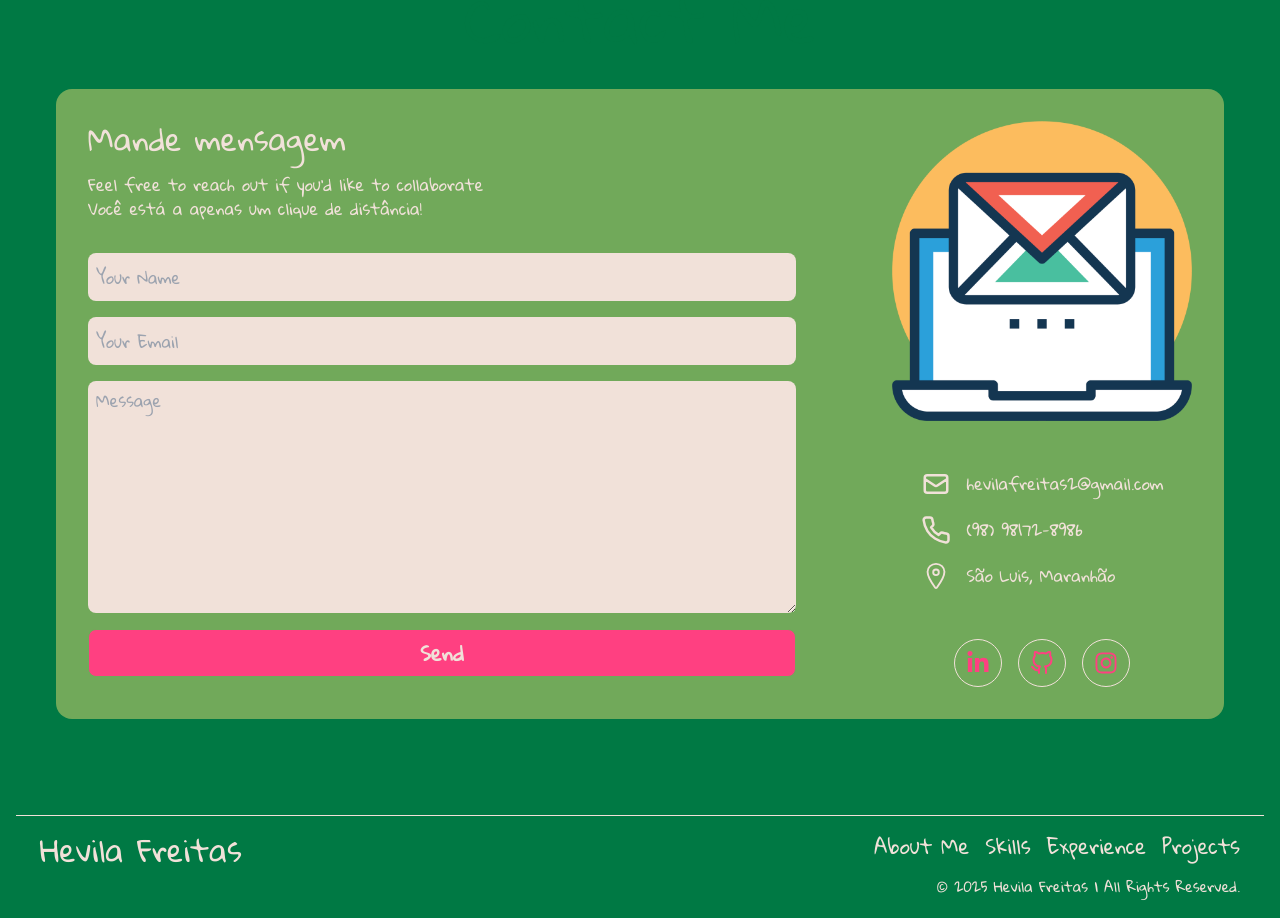
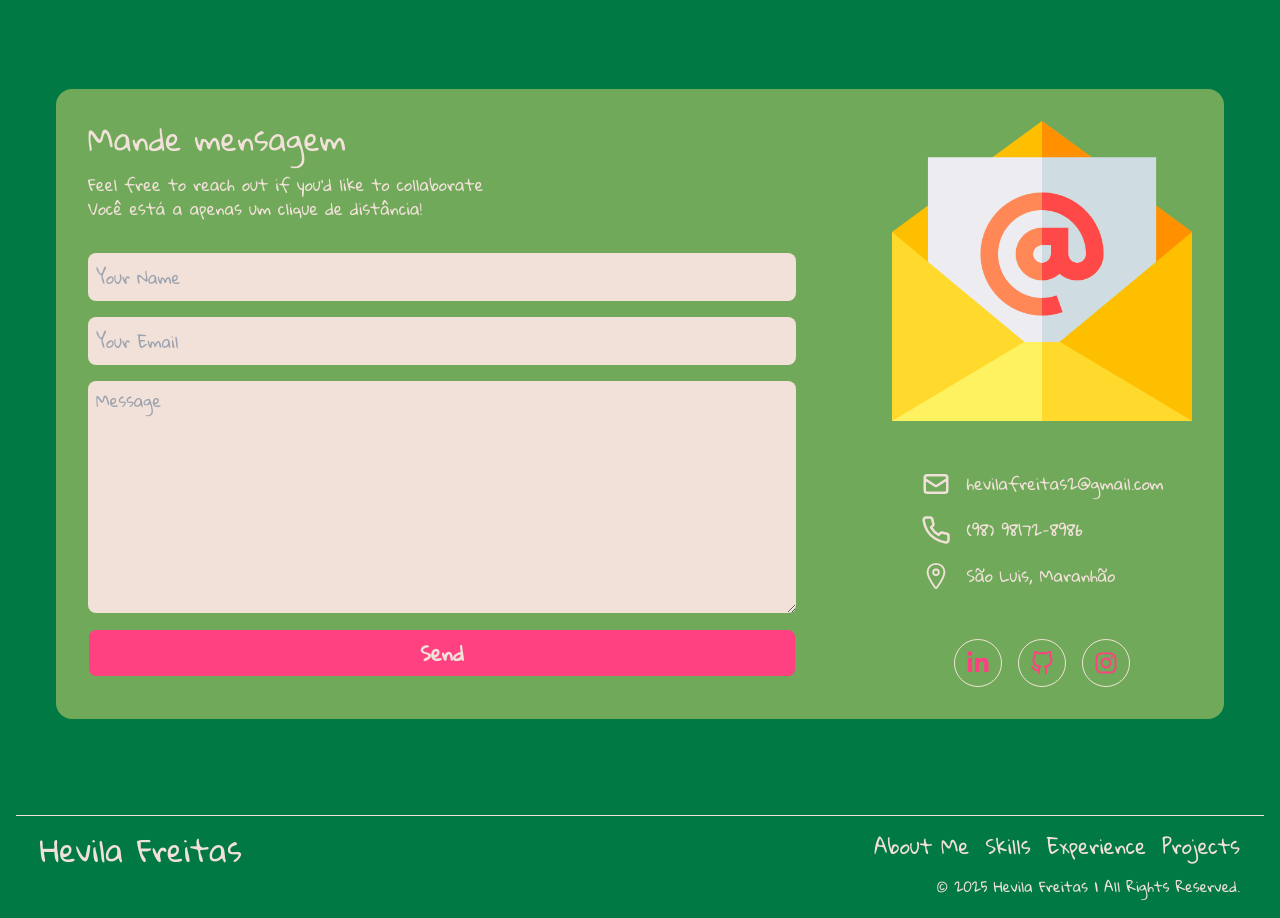
Before and after one commit to fhevila/portfolio_hevilafreitas, a React (Vite) app: page / in a window 1280 px wide. Shown: the part 4400-5318 px from the top of the page. Built offline with nearby package versions, Linux system fonts and the light colour scheme; a web font is replaced by a local one.

Commit message:
Update ContactMeRight.jsx

```diff
--- a/src/components/contactMeSection/ContactMeRight.jsx
+++ b/src/components/contactMeSection/ContactMeRight.jsx
@@ -5,7 +5,7 @@ const ContactMeRight = () => {
   return (
     <div className="flex flex-col items-center justify-center gap-12">
       <img
-        src="./public/images/email-image.png"
+        src="./public/images/o-email.png"
         alt="email image"
         className="max-w-[300px]"
       />
```
